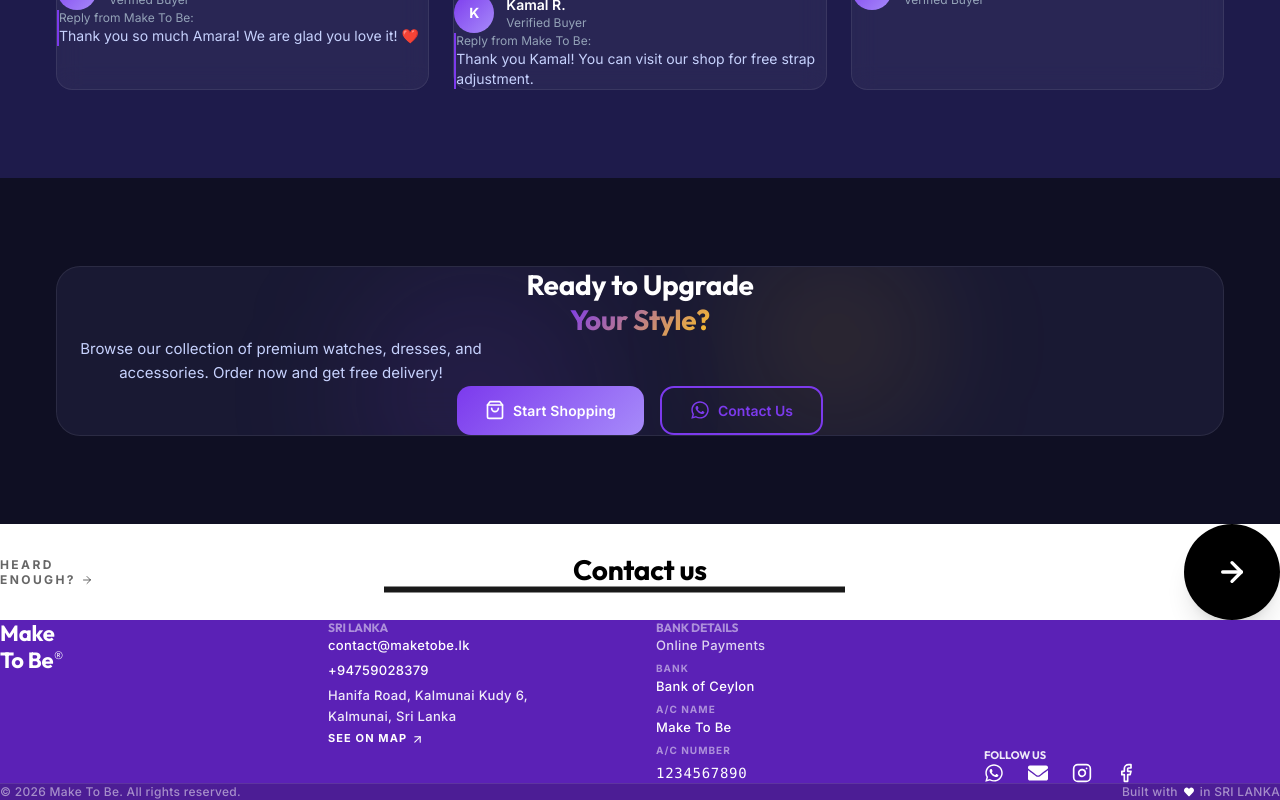
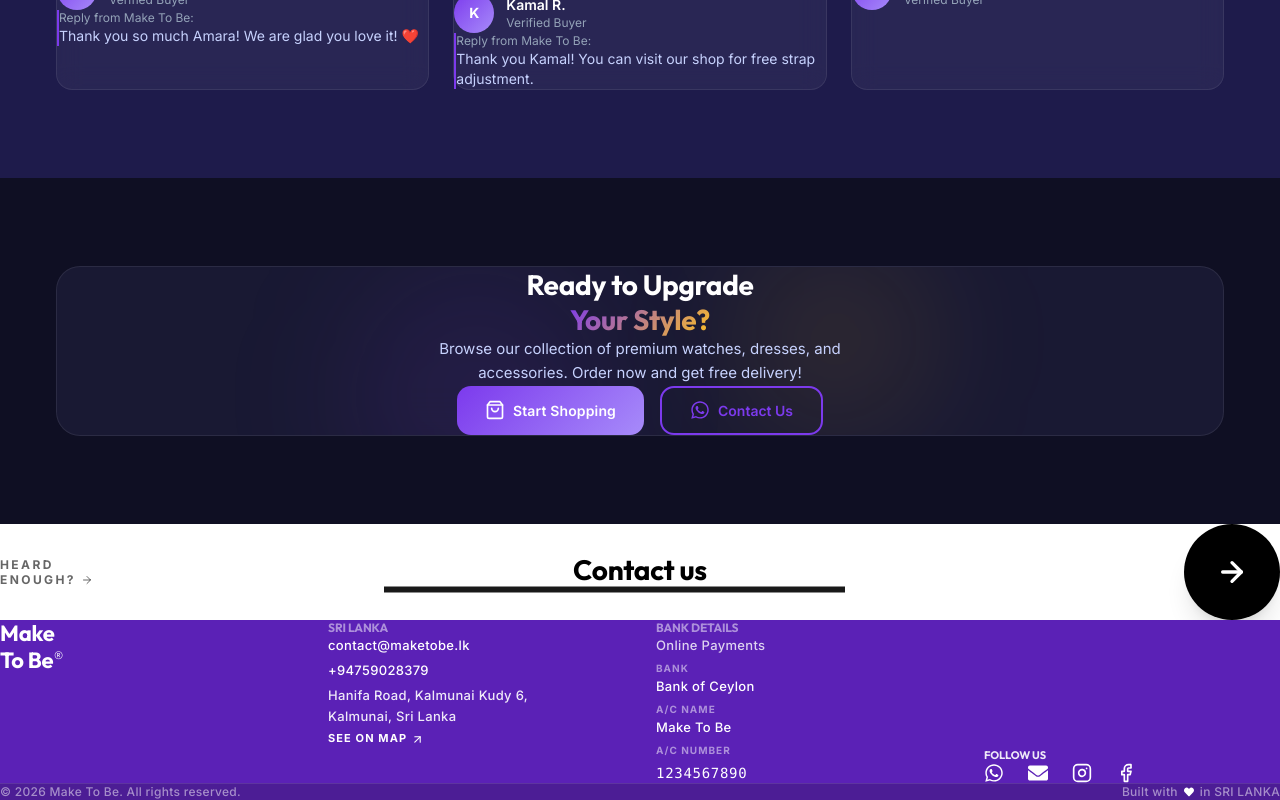
Before and after one commit to mohamedsamthi/make-to-be, a React (Vite) app: page / in a window 1280 px wide. Shown: the part 2917-3717 px from the top of the page. Built offline with nearby package versions, Linux system fonts and the light colour scheme; no server answers; the database is empty.

Commit message:
Fixed CTA section alignment - all content perfectly centered with purple theme

```diff
--- a/src/pages/customer/HomePage.jsx
+++ b/src/pages/customer/HomePage.jsx
@@ -385,15 +385,15 @@ export default function HomePage() {
       {/* ===== CTA SECTION ===== */}
       <section className="section-padding">
         <div className="container-custom">
-          <div className="text-center rounded-3xl glass p-10 sm:p-16 relative overflow-hidden">
+          <div className="rounded-3xl glass p-10 sm:p-16 relative overflow-hidden">
             <div className="absolute top-0 left-1/4 w-64 h-64 bg-[var(--color-accent)]/10 rounded-full blur-3xl" />
             <div className="absolute bottom-0 right-1/4 w-48 h-48 bg-[var(--color-gold)]/10 rounded-full blur-3xl" />
-            <div className="relative z-10">
-              <h2 className="text-3xl sm:text-4xl font-black mb-4 font-[var(--font-family-heading)] flex flex-col items-center">
-                <span>Ready to Upgrade</span>
+            <div className="relative z-10 flex flex-col items-center text-center">
+              <h2 className="text-3xl sm:text-4xl font-black mb-4 font-[var(--font-family-heading)]">
+                Ready to Upgrade<br />
                 <span className="gradient-text">Your Style?</span>
               </h2>
-              <p className="text-[var(--color-text-secondary)] mb-8 max-w-md mx-auto text-center leading-relaxed">
+              <p className="text-[var(--color-text-secondary)] mb-8 max-w-md leading-relaxed">
                 Browse our collection of premium watches, dresses, and accessories. Order now and get free delivery!
               </p>
               <div className="flex flex-wrap gap-4 justify-center">
@@ -401,7 +401,7 @@ export default function HomePage() {
                   <FiShoppingBag size={20} /> Start Shopping
                 </Link>
                 <a href={shopInfo.socialMedia.whatsapp} target="_blank" rel="noreferrer"
-                  className="btn-outline text-base px-8 py-3.5 border-green-500 text-green-400 hover:bg-green-500 hover:text-white">
+                  className="btn-outline text-base px-8 py-3.5">
                   <FaWhatsapp size={20} /> Contact Us
                 </a>
               </div>
```
